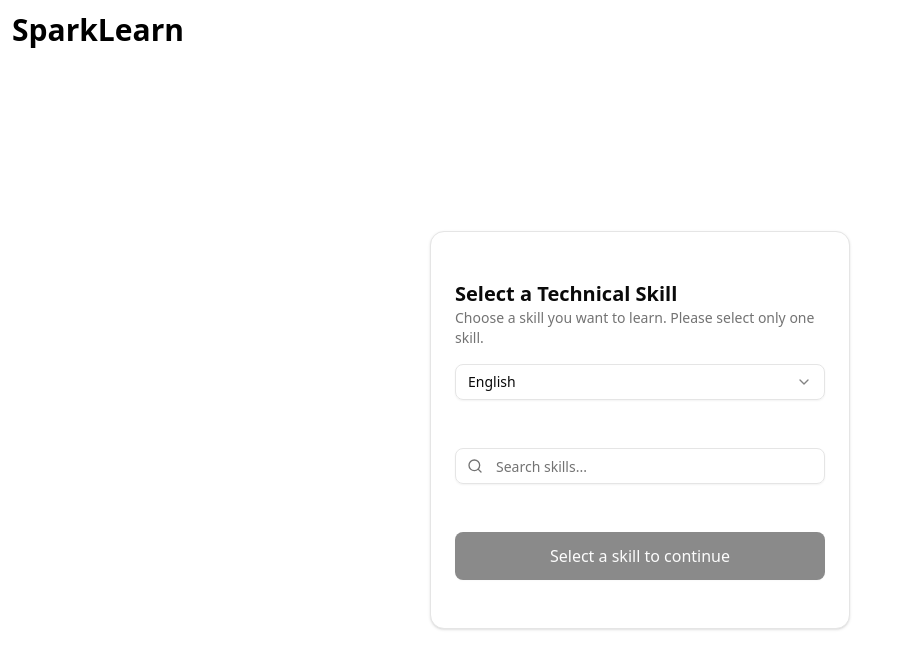
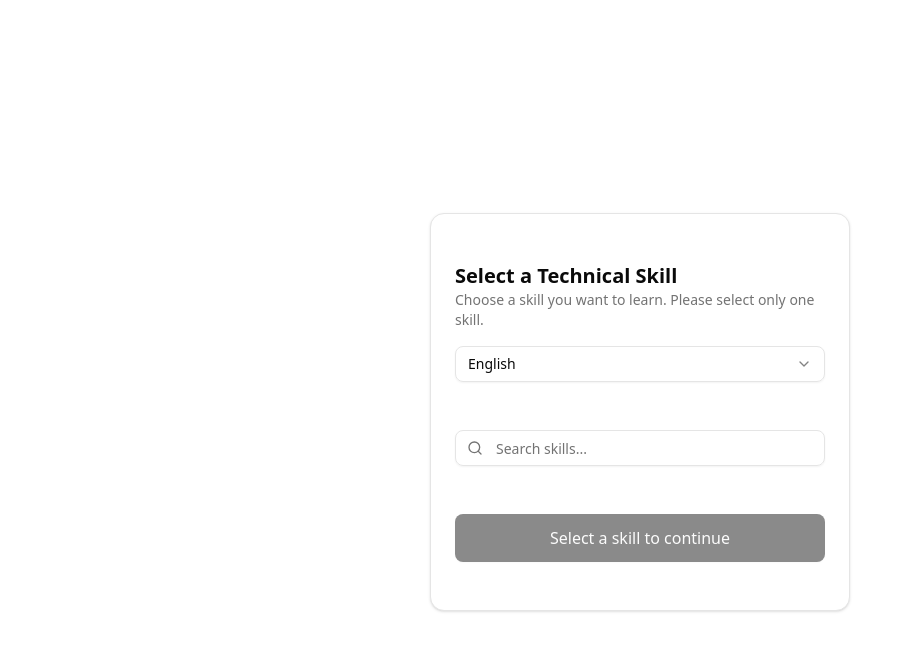
Before and after one commit to Ranjithdurai451/AI_Adaptive_Learning_Web_App, a React (Vite) app in the folder frontend/: page / in a window 1280 px wide. Shown: the top 668 px of the page, without its empty margins (0-900 px from the left). Built offline with nearby package versions, Linux system fonts and the light colour scheme.

Commit message:
test push from vk

```diff
--- a/frontend/src/Layouts/Root/RootLayout.tsx
+++ b/frontend/src/Layouts/Root/RootLayout.tsx
@@ -1,12 +1,12 @@
-import { Link, Outlet } from 'react-router';
+import { Link, Outlet } from "react-router";
 
 const RootLayout = () => {
   return (
     <div className="w-dvw h-dvh  flex  flex-col">
       <header className="p-3">
-        <Link to={'/'} className="text-black font-bold  text-3xl">
+        {/* <Link to={'/'} className="text-black font-bold  text-3xl">
           SparkLearn
-        </Link>
+        </Link> */}
       </header>
       <div className="w-full flex justify-center items-center h-full p-5">
         <Outlet />
```
